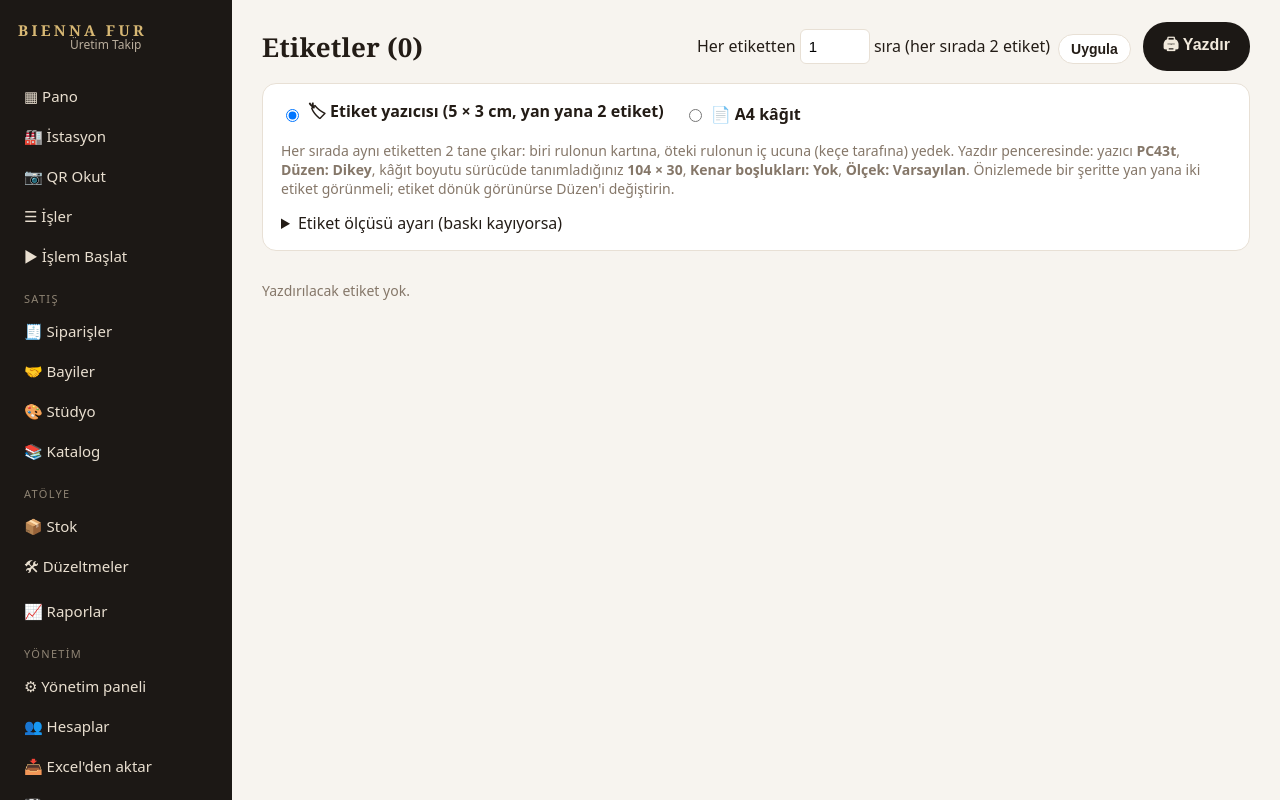
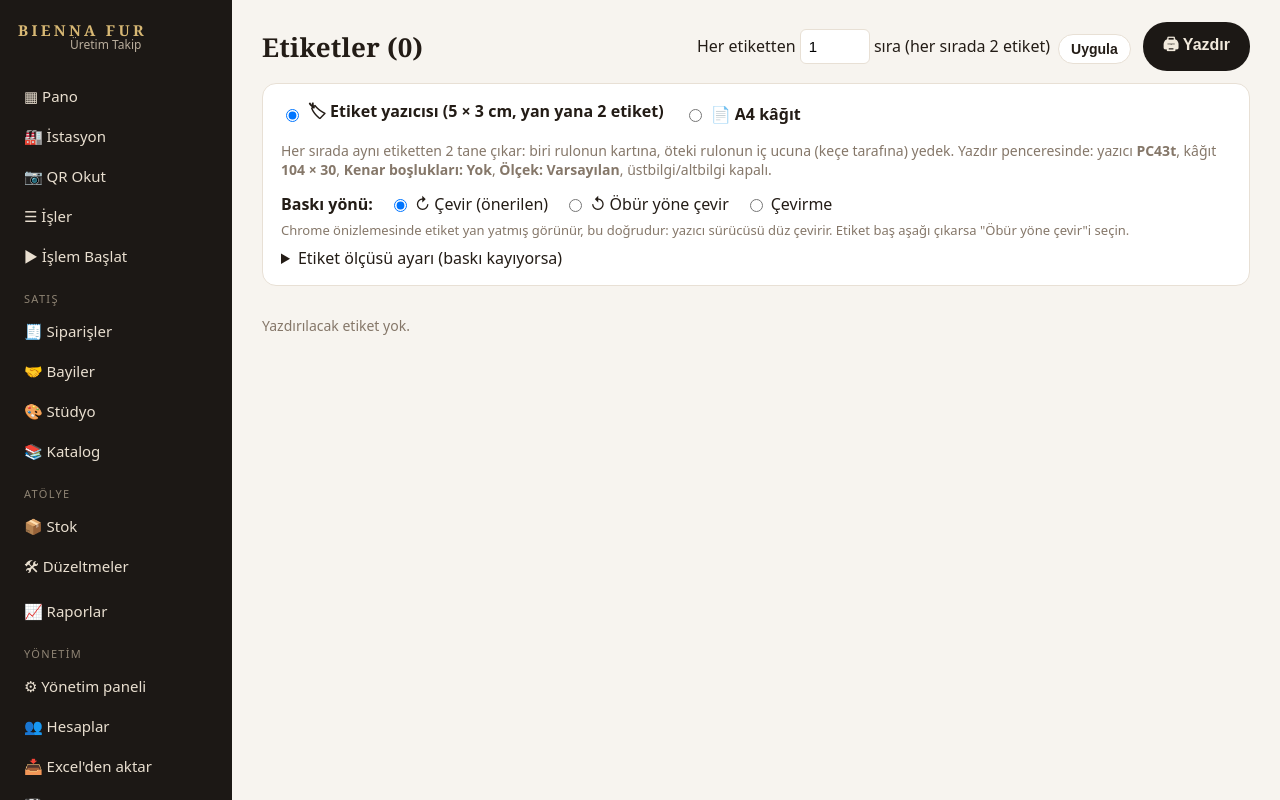
Before and after one commit to myfb2020/sifreli, a Django app: page /etiketler/ in a window 1280 px wide. Run offline with Django 5.2, Linux system fonts and the light colour scheme; the visitor is signed in with stand-in values (Sample User, id 1); data comes from the database, SQL or seed files in the repository; data that the repository does not hold is empty; parts of the project's set-up code (start-up, migrations or seed data) failed here and were passed over.

Commit message:
Etiket yazıcısı: baskı yönü (içerik 90° çevrilmiş dik sayfa; sürücü çevirince düz çıkar)
Co-Authored-By: Claude Opus 5.5 <noreply@anthropic.com>
Claude-Session: https://claude.ai/code/session_01CXEyWAXCWCXLjXmCzbhHoR

```diff
--- a/uretim_takip/belgeler/etiket_yazici_kurulum.html
+++ b/uretim_takip/belgeler/etiket_yazici_kurulum.html
@@ -67,7 +67,7 @@
       <table>
         <tr><td>Hedef</td><td><b>Honeywell PC43t</b></td></tr>
         <tr><td>Kâğıt boyutu</td><td><b>Bienna 2'li</b> (104 × 30 mm)</td></tr>
-        <tr><td>Düzen</td><td><b>Dikey</b>. Önizlemede bir şeritte yan yana iki etiket görünmeli; dönük görünürse <b>Yatay</b> deneyin.</td></tr>
+        <tr><td>Baskı yönü</td><td>Etiket sayfasında <b>↻ Çevir</b> seçili kalsın. Chrome önizlemesinde etiket yan yatmış görünür, bu doğrudur; sürücü düz basar. Baş aşağı çıkarsa <b>↺ Öbür yöne çevir</b>.</td></tr>
         <tr><td>Kenar boşlukları</td><td><b>Yok</b></td></tr>
         <tr><td>Ölçek</td><td><b>Varsayılan / %100</b></td></tr>
         <tr><td>Üstbilgiler ve altbilgiler</td><td><b>Kapalı</b> (tarih/adres yazmasın)</td></tr>
--- a/uretim_takip/uretim/templates/uretim/etiketler.html
+++ b/uretim_takip/uretim/templates/uretim/etiketler.html
@@ -16,7 +16,14 @@
     <label><input type="radio" name="kagit" value="yazici" checked> 🏷 Etiket yazıcısı (5 × 3 cm, yan yana 2 etiket)</label>
     <label><input type="radio" name="kagit" value="a4"> 📄 A4 kâğıt</label>
   </div>
-  <p class="soluk" data-kagit="yazici">Her sırada aynı etiketten 2 tane çıkar: biri rulonun kartına, öteki rulonun iç ucuna (keçe tarafına) yedek. Yazdır penceresinde: yazıcı <b>PC43t</b>, <b>Düzen: Dikey</b>, kâğıt boyutu sürücüde tanımladığınız <b>104 × 30</b>, <b>Kenar boşlukları: Yok</b>, <b>Ölçek: Varsayılan</b>. Önizlemede bir şeritte yan yana iki etiket görünmeli; etiket dönük görünürse Düzen'i değiştirin.</p>
+  <p class="soluk" data-kagit="yazici">Her sırada aynı etiketten 2 tane çıkar: biri rulonun kartına, öteki rulonun iç ucuna (keçe tarafına) yedek. Yazdır penceresinde: yazıcı <b>PC43t</b>, kâğıt <b>104 × 30</b>, <b>Kenar boşlukları: Yok</b>, <b>Ölçek: Varsayılan</b>, üstbilgi/altbilgi kapalı.</p>
+  <div class="yon-satir" data-kagit="yazici">
+    <b>Baskı yönü:</b>
+    <label><input type="radio" name="yon" value="90"> ↻ Çevir (önerilen)</label>
+    <label><input type="radio" name="yon" value="270"> ↺ Öbür yöne çevir</label>
+    <label><input type="radio" name="yon" value="0"> Çevirme</label>
+    <span class="soluk">Chrome önizlemesinde etiket yan yatmış görünür, bu doğrudur: yazıcı sürücüsü düz çevirir. Etiket baş aşağı çıkarsa "Öbür yöne çevir"i seçin.</span>
+  </div>
   <details data-kagit="yazici">
     <summary>Etiket ölçüsü ayarı (baskı kayıyorsa)</summary>
     <div class="olcu-ayar">
@@ -33,7 +40,7 @@
 
 <div class="etiket-izgara">
   {% for e in etiketler %}
-  <div class="etiket-sira">
+  <div class="etiket-sira"><div class="sira-ic">
     {% for _ in "12" %}
     <div class="etiket{% if not forloop.first %} ikinci{% endif %}">
       <div class="etiket-qr">{{ e.qr }}</div>
@@ -44,7 +51,7 @@
       </div>
     </div>
     {% endfor %}
-  </div>
+  </div></div>
   {% empty %}
   <p class="soluk">Yazdırılacak etiket yok.</p>
   {% endfor %}
@@ -58,11 +65,16 @@
   .olcu-ayar { display:flex; flex-wrap:wrap; gap:8px 14px; align-items:end; margin-top:8px; }
   .olcu-ayar label { display:flex; flex-direction:column; font-size:13px; margin:0; }
   .olcu-ayar input { width:90px; }
-  .etiket-sira { display:contents; }
+  .etiket-sira, .sira-ic { display:contents; }
+  .yon-satir { display:flex; flex-wrap:wrap; align-items:center; gap:6px 16px; margin:4px 0 8px; }
+  .yon-satir label { display:flex; align-items:center; gap:5px; margin:0; font-weight:normal; }
+  .yon-satir input { width:auto; }
+  .yon-satir .soluk { flex-basis:100%; font-size:13px; }
   .etiket.ikinci { display:none; }
   /* etiket yazıcısı: gerçek ölçüde (mm) */
   body.kagit-yazici .etiket-izgara { display:flex; flex-direction:column; gap:6mm; }
-  body.kagit-yazici .etiket-sira { display:flex; gap:var(--ara); padding-left:var(--sol); }
+  body.kagit-yazici .etiket-sira { display:block; }
+  body.kagit-yazici .sira-ic { display:flex; gap:var(--ara); padding-left:var(--sol); width:var(--gen); box-sizing:border-box; }
   body.kagit-yazici .etiket, body.kagit-yazici .etiket.ikinci {
     display:flex; box-sizing:border-box; width:var(--en); height:var(--boy); padding:1.5mm 1mm 1.5mm 1mm; gap:1mm;
     align-items:center; border-radius:2mm; overflow:hidden; background:#fff; color:#000; }
@@ -75,6 +87,13 @@
     body.kagit-yazici .etiket-sira { height:var(--boy); break-after:page; page-break-after:always; overflow:hidden; }
     body.kagit-yazici .etiket-sira:last-child { break-after:auto; page-break-after:auto; }
     body.kagit-yazici .etiket { border:0 !important; }
+    /* çevrilmiş baskı: sayfa dik (boy × genişlik), sıra 90° / 270° döner; sürücü sayfayı etikete çevirince düz çıkar */
+    body.kagit-yazici.yon-90 .etiket-sira, body.kagit-yazici.yon-270 .etiket-sira {
+      position:relative; width:var(--boy); height:var(--gen); }
+    body.kagit-yazici.yon-90 .sira-ic, body.kagit-yazici.yon-270 .sira-ic {
+      position:absolute; left:0; top:0; height:var(--boy); transform-origin:0 0; }
+    body.kagit-yazici.yon-90 .sira-ic { transform:translateX(var(--boy)) rotate(90deg); }
+    body.kagit-yazici.yon-270 .sira-ic { transform:translateY(var(--gen)) rotate(-90deg); }
   }
 </style>
 <script>
@@ -82,6 +101,7 @@
   const VARSAYILAN = { en: 50, boy: 30, ara: 3, sol: 0.5 };
   const oku = (k, v) => { try { const d = localStorage.getItem(k); return d === null ? v : d; } catch (e) { return v; } };
   const yaz = (k, v) => { try { localStorage.setItem(k, v); } catch (e) { /* özel pencere */ } };
+  let yon = oku("etiket-yon", "90");
   let ayar = Object.assign({}, VARSAYILAN);
   try { Object.assign(ayar, JSON.parse(oku("etiket-ayar", "{}"))); } catch (e) { /* bozuk kayıt */ }
   const kutular = document.querySelectorAll("[data-ayar]");
@@ -95,10 +115,13 @@
     const s = document.documentElement.style;
     ["en", "boy", "ara", "sol"].forEach((k) => s.setProperty("--" + k, ayar[k] + "mm"));
     const genislik = Math.round((+ayar.sol + 2 * ayar.en + +ayar.ara + 0.5) * 2) / 2;
+    s.setProperty("--gen", genislik + "mm");
     document.getElementById("sayfa-olcusu").textContent = `${genislik} × ${ayar.boy} mm`;
-    sayfaStili.textContent = kagit === "yazici"
-      ? "@page { margin: 0; }"  /* ölçüyü sürücüdeki kâğıt verir; programdan verilince Chrome sayfayı yatay sayıp sürücü 90° çeviriyordu */
-      : "@page { size: A4; margin: 10mm; }";
+    ["yon-90", "yon-270"].forEach((c) => document.body.classList.toggle(c, kagit === "yazici" && c === "yon-" + yon));
+    // Chrome enine uzun sayfayı (104 × 30) dik sayar, sürücü de baskıyı 90° çevirir (kullanıcı denemesi). Çevrilmiş
+    // baskıda sayfa baştan dik verilir, içerik çevrilir; sürücü çevirince etiket düz çıkar.
+    sayfaStili.textContent = kagit !== "yazici" ? "@page { size: A4; margin: 10mm; }"
+      : yon === "0" ? "@page { margin: 0; }" : `@page { size: ${ayar.boy}mm ${genislik}mm; margin: 0; }`;
   }
   kutular.forEach((k) => {
     k.value = ayar[k.dataset.ayar];
@@ -111,6 +134,9 @@
     ayar = Object.assign({}, VARSAYILAN); yaz("etiket-ayar", "{}");
     kutular.forEach((k) => { k.value = ayar[k.dataset.ayar]; }); uygula();
   });
+  const yonSecim = document.querySelector(`[name="yon"][value="${yon}"]`) || document.querySelector('[name="yon"][value="90"]');
+  yonSecim.checked = true;
+  document.querySelectorAll('[name="yon"]').forEach((r) => r.addEventListener("change", () => { yon = r.value; yaz("etiket-yon", yon); uygula(); }));
   const secili = oku("etiket-kagit", "yazici");
   const r = document.querySelector(`[name="kagit"][value="${secili}"]`);
   if (r) r.checked = true;
--- a/uretim_takip/uretim/tests.py
+++ b/uretim_takip/uretim/tests.py
@@ -246,7 +246,7 @@ class QrVePwaTesti(TemelVeri):
         self.assertContains(yanit, self.ham.lot_no)
         self.assertContains(yanit, "<svg")
         self.assertContains(yanit, "Etiket yazıcısı (5 × 3 cm, yan yana 2 etiket)")
-        self.assertContains(yanit, '"@page { margin: 0; }"')
+        self.assertContains(yanit, "@page { size: ${ayar.boy}mm ${genislik}mm; margin: 0; }")  # çevrilmiş baskı
         # Parametresiz: stokta malı kalan lotlar; tamamen kullanılan lot listelenmez
         self.yeni_lot(baslangic_kg=Decimal("100"), baslangic_m2=Decimal("20"))
         self.assertNotContains(self.client.get(reverse("etiketler")), self.ham.lot_no)
```
Also changed, not shown: CLAUDE.md (+1 -1 lines), 1 other file.
